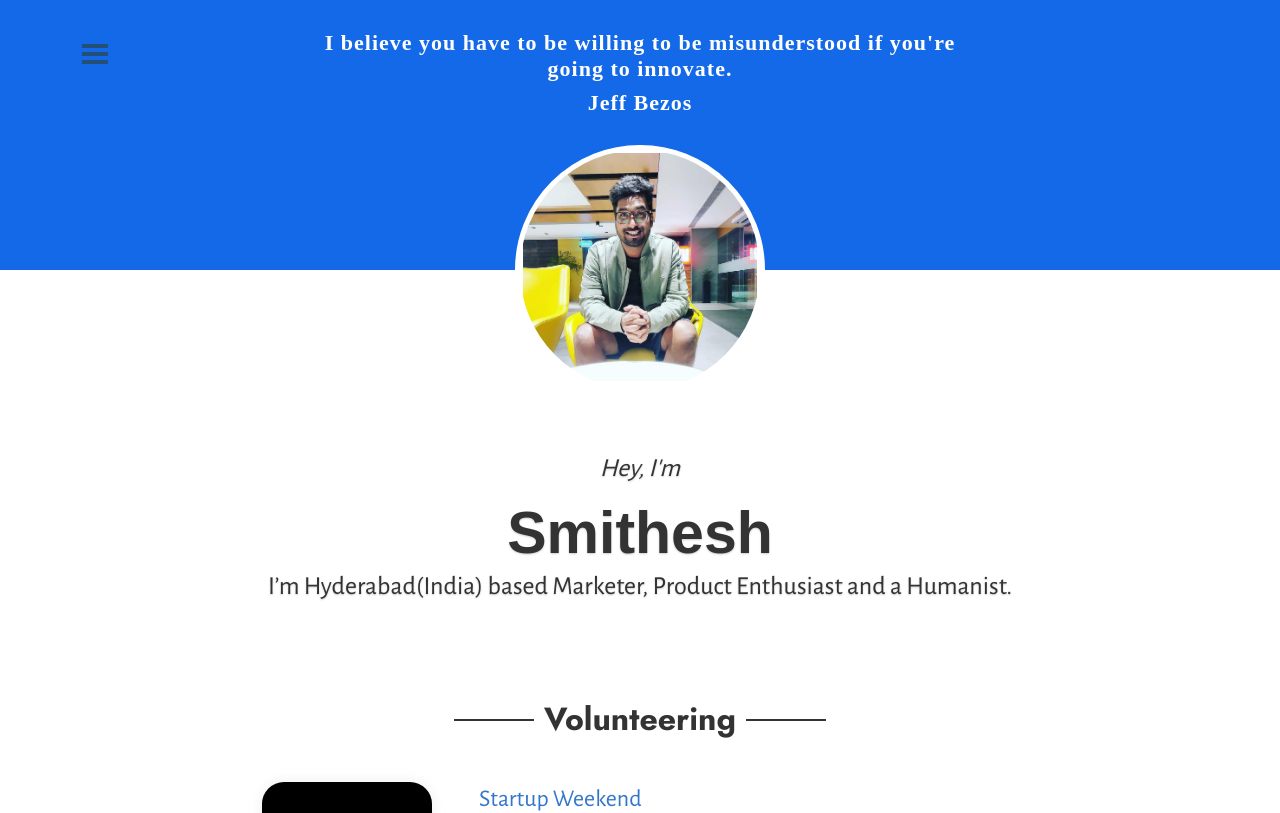
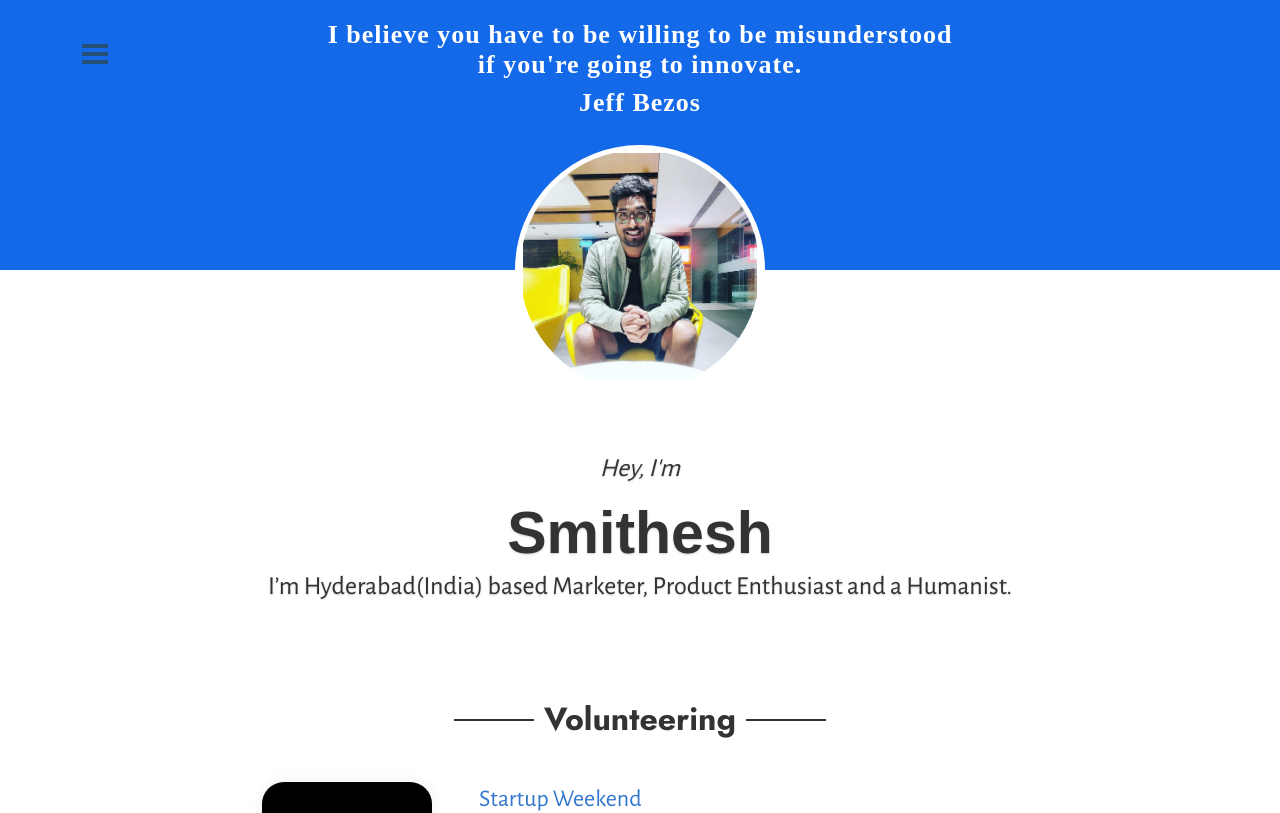
Before and after one commit to rakesh971/garySheng, a Next.js app: page / in a window 1280 px wide. Shown: the top 813 px of the page. Built offline with nearby package versions, Linux system fonts and the light colour scheme; a web font is replaced by a local one.

Commit message:
home page updated

```diff
--- a/Component/SideBar/SideBar.js
+++ b/Component/SideBar/SideBar.js
@@ -30,7 +30,7 @@ const SideBar = () => {
                     <div className={styles.sidebar_info}>
                        <ul>
                             <li>
-                                <Link href="#about">
+                                <Link href="/">
                                     <a>
                                         About Me
                                     </a>
--- a/styles/Home.module.scss
+++ b/styles/Home.module.scss
@@ -117,14 +117,14 @@
 					.about_background{
 						color: #fff;
 						text-align: center;
-						padding-top: 30px;
+						padding-top: 20px;
 
 						.about_content{
 							max-width: 650px;
 							margin: 0 auto;
 
 							p{
-								font-size: 22px;
+								font-size: 26px;
 								margin-bottom: 8px;
 								font-family: 'Shadows Into Light Two', cursive;
 								font-weight:800;
```
